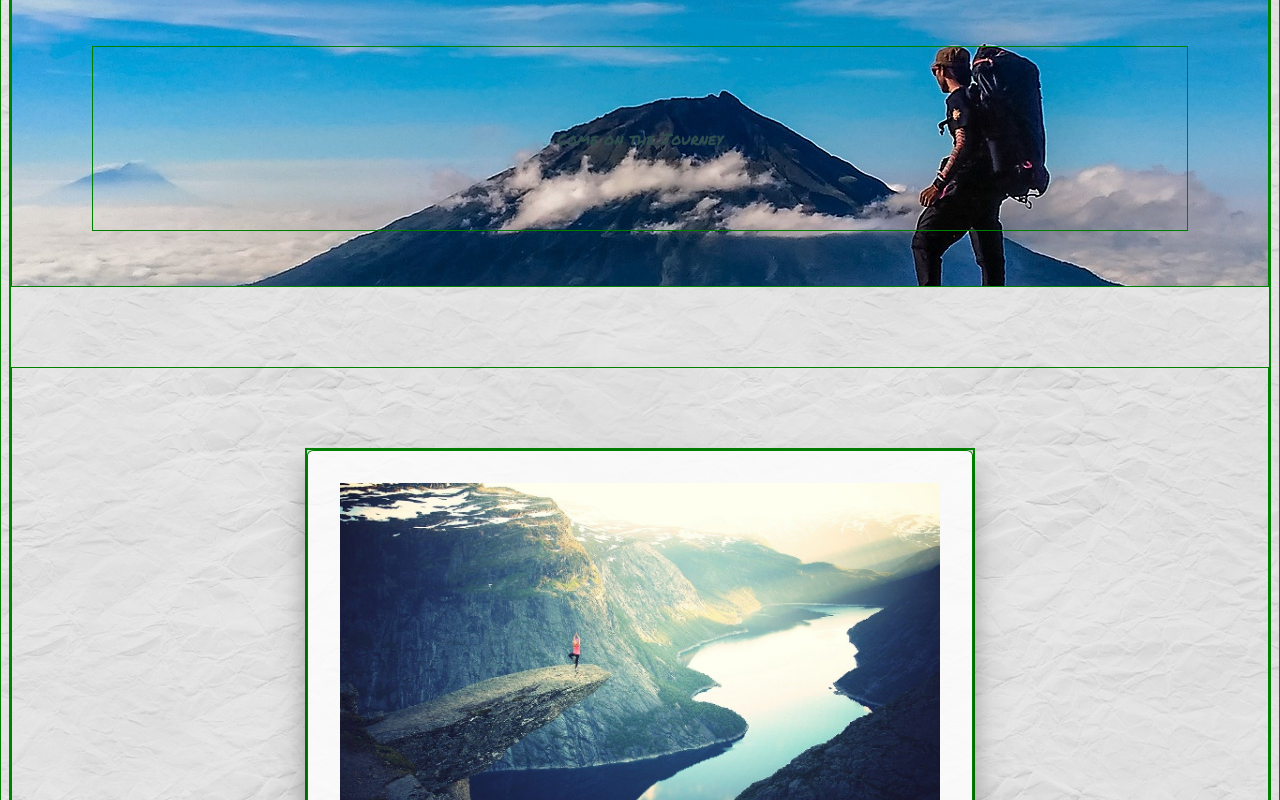
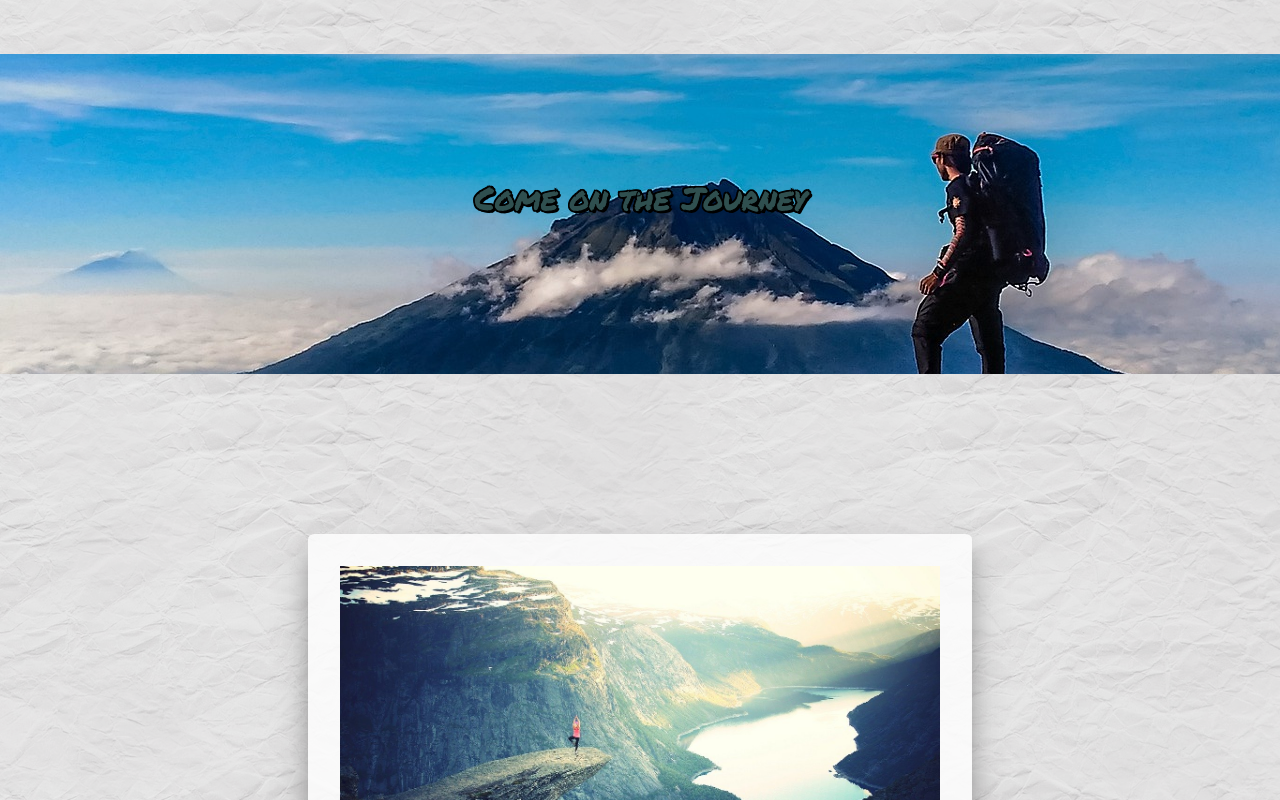
Before and after one commit to BuildWeek-ExpatJournal5/marketing, a plain HTML site: page Index2/index.html in a window 1280 px wide. Shown: the part 440-1240 px from the top of the page. Drawn offline with Linux system fonts and the light colour scheme.

Commit message:
looks good, need to clean up css but otherwise, its a go!

```diff
--- a/Index2/index.css
+++ b/Index2/index.css
@@ -2,7 +2,7 @@
    v2.0 | 20110126
    License: none (public domain)
 */
-/*
+
 html, body, div, span, applet, object, iframe,
 h1, h2, h3, h4, h5, h6, p, blockquote, pre,
 a, abbr, acronym, address, big, cite, code,
@@ -21,10 +21,10 @@ time, mark, audio, video {
 	border: 0;
 	font-size: 100%;
 	font: inherit;
-	vertical-align: baseline;
+    vertical-align: baseline;
 
 /* HTML5 display-role reset for older browsers */
- /* article, aside, details, figcaption, figure,
+  article, aside, details, figcaption, figure,
 footer, header, hgroup, menu, nav, section {
 	display: block;
 }
@@ -45,13 +45,13 @@ q:before, q:after {
 table {
 	border-collapse: collapse;
 	border-spacing: 0;
-} */
+}
 @import url('https://fonts.googleapis.com/css2?family=Patrick+Hand&family=Permanent+Marker&display=swap');
 
 
-*{
+/* *{
 
-    border: 1px solid green;
+    border: 1px solid green;  */
 }
 body {
     background: url("background.png");
@@ -114,8 +114,21 @@ nav {
     justify-content:center;
     color: transparent;
     opacity:1;
-    padding:5rem;
-    padding-bottom: 5rem;
+    padding:3rem;
+    padding-bottom: 3rem;
+    Color:black;
+    font-weight:700;
+    opacity:100;
+    font-size:2rem;
+    -webkit-text-stroke: 1px black;
+    color: white;
+    text-shadow:
+        2px 2px 0 #000,
+        -1px -1px 0 #000,
+        1px -1px 0 #000,
+        -1px 1px 0 #000,
+        1px 1px 0 #000;
+
 
 }
 
@@ -297,6 +310,7 @@ h2{
 #disclaimer{
     background-color:rgb(77, 141, 143);
     color:black;
+    text-align:center;
 
 }
 
```
